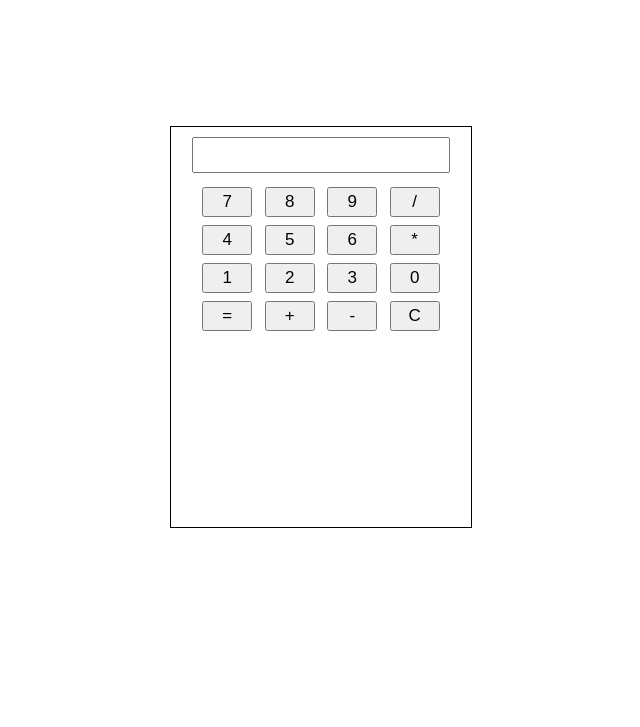
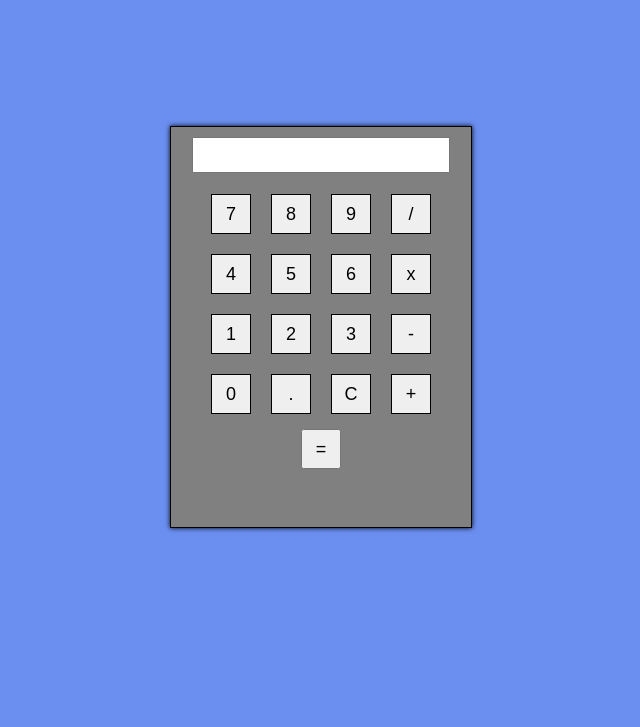
Before and after one commit to gustanitro/meus-projetos, a plain HTML site: page calculadora/calculadora.html in a window 1280 px wide. Shown: the part 73-800 px from the top of the page, without its empty margins (319-959 px from the left). Drawn offline with Linux system fonts and the light colour scheme.

Commit message:
fiz as operações

```diff
--- a/calculadora/calculadora.html
+++ b/calculadora/calculadora.html
@@ -11,24 +11,33 @@
   <h1>Calculadora</h1>
   <div id="calculadora">
     <input type="text" id="display">
-    <div class="botoes">
-      <button click="mostra('7')">7</button>
-      <button click="mostra('8')">8</button>
-      <button click="mostra('9')">9</button>
-      <button click="dividir()">/</button>
-      <button click="mostra('4')">4</button>
-      <button click="mostra('5')">5</button>
-      <button click="mostra('6')">6</button>
-      <button click="multiplicar()">*</button>
-      <button click="mostra('1')">1</button>
-      <button click="mostra('2')">2</button>
-      <button click="mostra('3')">3</button>
-      <button click="mostra('0')">0</button>
-      <button click="calcular()">=</button>
-      <button click="somar()">+</button>
-      <button click="diminuir()">-</button>
-      <button click="LimpaDisplay">C</button>
-    </div>
+    <table class="grid-botoes">
+      <tr>
+          <td><button onclick="mostra('7')">7</button></td>
+          <td><button onclick="mostra('8')">8</button></td>
+          <td><button onclick="mostra('9')">9</button></td>
+          <td><button onclick="mostra('/')">/</button></td>
+      </tr>
+      <tr>
+          <td><button onclick="mostra('4')">4</button></td>
+          <td><button onclick="mostra('5')">5</button></td>
+          <td><button onclick="mostra('6')">6</button></td>
+          <td><button onclick="mostra('*')">x</button></td>
+      </tr>
+      <tr>
+          <td><button onclick="mostra('1')">1</button></td>
+          <td><button onclick="mostra('2')">2</button></td>
+          <td><button onclick="mostra('3')">3</button></td>
+          <td><button onclick="mostra('-')">-</button></td>
+      </tr>
+      <tr>
+          <td><button onclick="mostra('0')">0</button></td>
+          <td><button onclick="mostra('.')">.</button></td>
+          <td><button onclick="LimpaDisplay()">C</button></td>
+          <td><button onclick="mostra('+')">+</button></td>
+      </tr>
+  </table>
+  <button onclick="calcular()">=</button>
   </div>
 
   <script src="script.js"></script>
--- a/calculadora/script.js
+++ b/calculadora/script.js
@@ -1,7 +1,10 @@
-let displayValue = '';
+let displayValue = ''; //valor do display é nulo
 
 function mostra(value) {
+    // Atribue à variavel o numero clicado
     displayValue += value;
+
+    // Mostra o valor da variavel no visor
     document.getElementById('display').value = displayValue;
 }
 
@@ -9,3 +12,14 @@ function LimpaDisplay() {
     displayValue = '';
     document.getElementById('display').value = displayValue;
 }
+
+function calcular() {
+    // Recupere a expressão do visor
+    const expressao = document.getElementById('display').value;
+
+    // Avalie a expressão usando a função eval()
+    const result = eval(expressao);
+
+    // Exiba o resultado no visor
+    document.getElementById('display').value = result;
+    }
--- a/calculadora/style.css
+++ b/calculadora/style.css
@@ -1,5 +1,6 @@
 body {
   font-family: Arial, Helvetica, sans-serif;
+  background-color: rgb(107, 143, 241);
 }
 
 h1 {
@@ -18,6 +19,9 @@ div#calculadora {
   left: 50%;
   transform: translate(-50%, -50%); /*desloca a <div> de volta para cima e para a esquerda em metade de sua largura e altura, efetivamente centralizando-a tanto horizontalmente quanto verticalmente.*/
   border: 1px ridge black;
+  background-color: gray;
+  box-shadow: 0px 0px 5px black;
+
 }
 
 input {
@@ -25,8 +29,31 @@ input {
   height: 30px;
   margin: 10px;
   text-align: right;
+  font-size: 18px;
 }
 
+.grid-botoes {
+  width: 200px;
+  margin: 0 auto;
+}
+
+.grid-botoes td {
+  text-align: center;
+  padding: 5px;
+}
+
+.grid-botoes button {
+  width: 40px;
+  height: 40px;
+  margin: 4px;
+  font-size: 18px;
+  border: 1px ridge black;
+}
+
+.grid-botoes button:hover {
+  background-color: grey;
+  color: white;
+}
 /*
 div#botoes {
   width: 500px;
@@ -34,10 +61,10 @@ div#botoes {
 */
 
 button {
-  width: 50px;
-  height: 30px;
+  width: 40px;
+  height: 40px;
   margin: 4px;
-  font-size: 17px;
+  font-size: 18px;
 
   /*
   display: grid;
```
